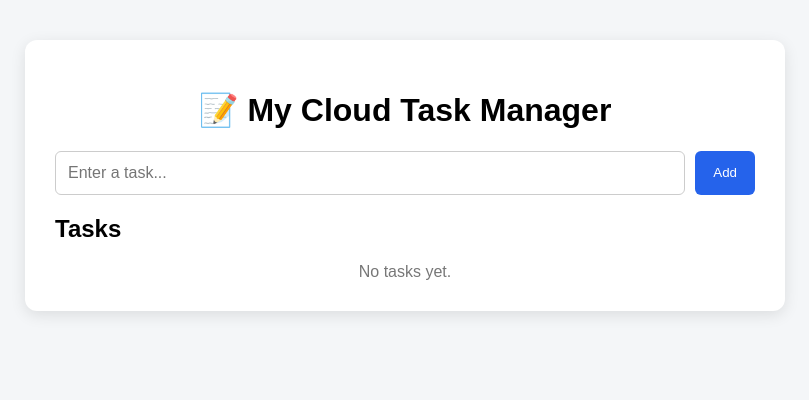
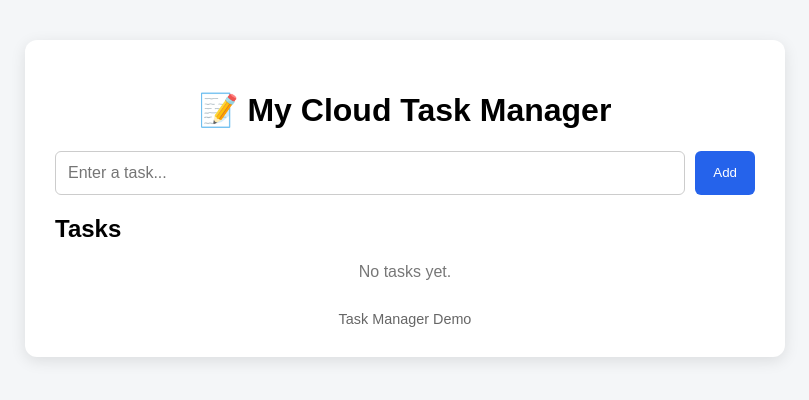
Before and after one commit to BharaniCodev/task-manager-app, a FastAPI app: page / in a window 1280 px wide. Shown: the top 400 px of the page, without its empty margins (235-1044 px from the left). Run offline with FastAPI, Linux system fonts and the light colour scheme.

Commit message:
Apply reviewed application changes

```diff
--- a/templates/index.html
+++ b/templates/index.html
@@ -84,6 +84,13 @@
             color: #777;
             margin-top: 20px;
         }
+
+        footer {
+            text-align: center;
+            margin-top: 30px;
+            color: #666;
+            font-size: 0.9em;
+        }
     </style>
 </head>
 
@@ -148,6 +155,10 @@
         </div>
 
         {% endif %}
+
+        <footer>
+            Task Manager Demo
+        </footer>
 
     </div>
 
```
